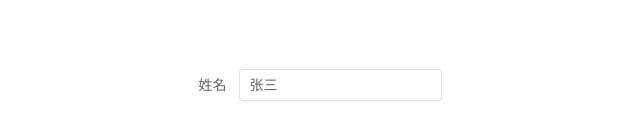
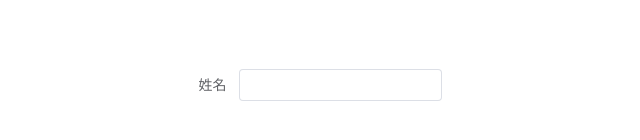
Before and after one commit to jieci0825/element-plus-pro, a Vue app in the folder play/: page / in a window 1280 px wide. Shown: the part 306-446 px from the top of the page, without its empty margins (320-960 px from the left). Built offline with nearby package versions, Linux system fonts and the light colour scheme.

Commit message:
refactor: 优化表单组件响应式实现

```diff
--- a/packages/components/form/src/form.vue
+++ b/packages/components/form/src/form.vue
@@ -1,5 +1,5 @@
 <script setup lang="ts">
-import { useTemplateRef, computed } from 'vue'
+import { useTemplateRef, computed, toRef } from 'vue'
 import {
     EProFormItemType,
     proFormEmits,
@@ -18,17 +18,15 @@ defineOptions({
 const props = defineProps(proFormProps)
 const emit = defineEmits(proFormEmits)
 const elFormInstance = useTemplateRef('elFormRef')
-console.log('elFormInstance', elFormInstance)
 
-const formData = computed({
-    get() {
-        return props.modelValue
-    },
-    set(newValue) {
-        console.log('~~新值~~', newValue)
-        emit(UPDATE_MODEL_EVENT, newValue)
-    }
-})
+// 直接使用 toRef 创建响应式引用
+const formData = toRef(props, 'modelValue')
+
+// 创建一个处理表单项值更新的函数
+function updateFormValue(key: string, value: any) {
+    const newFormData = { ...formData.value, [key]: value }
+    emit(UPDATE_MODEL_EVENT, newFormData)
+}
 
 // 计算表单项配置项列表
 const items = computed(() => processFormItems(props))
@@ -74,7 +72,10 @@ defineExpose({
                     <template v-else>
                         <Component
                             :is="getFormItemComp(item)"
-                            v-model="formData[item.key]"
+                            :model-value="formData[item.key]"
+                            @update:model-value="
+                                updateFormValue(item.key, $event)
+                            "
                             v-bind="item.props"
                         >
                             <template
--- a/play/index.html
+++ b/play/index.html
@@ -4,7 +4,7 @@
     <meta charset="UTF-8" />
     <link rel="icon" type="image/svg+xml" href="/vite.svg" />
     <meta name="viewport" content="width=device-width, initial-scale=1.0" />
-    <title>Vite + Vue + TS</title>
+    <title>@jc/element-plus-pro/play</title>
   </head>
   <body>
     <div id="app"></div>
--- a/play/src/App.vue
+++ b/play/src/App.vue
@@ -10,9 +10,7 @@ const formItems: ProFormItemType[] = [
     }
 ]
 
-const form = ref({
-    name: '张三'
-})
+const form = ref({})
 </script>
 
 <template>
```
